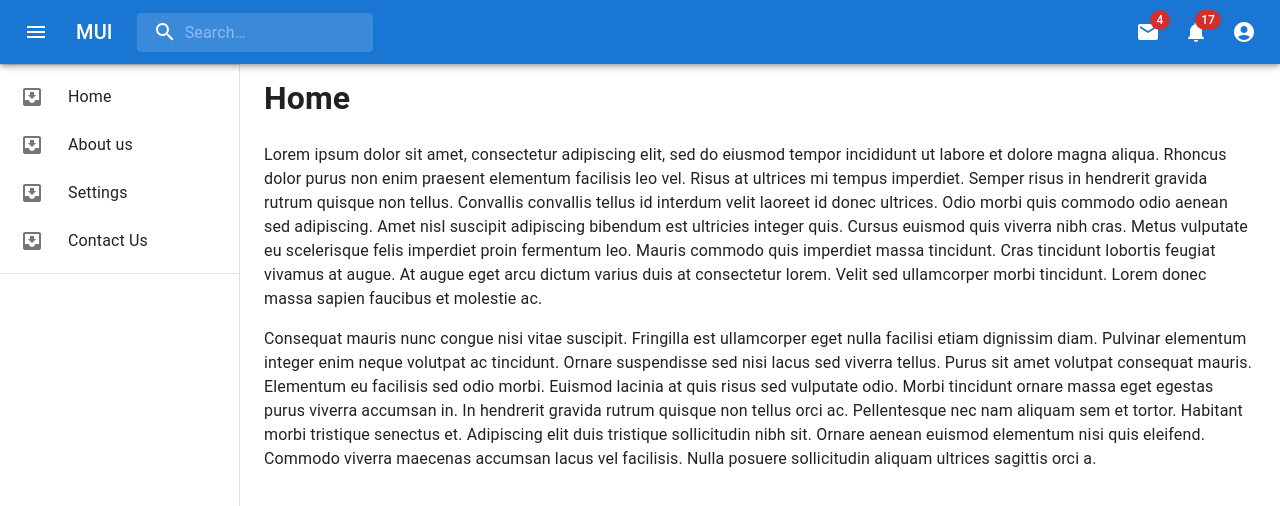
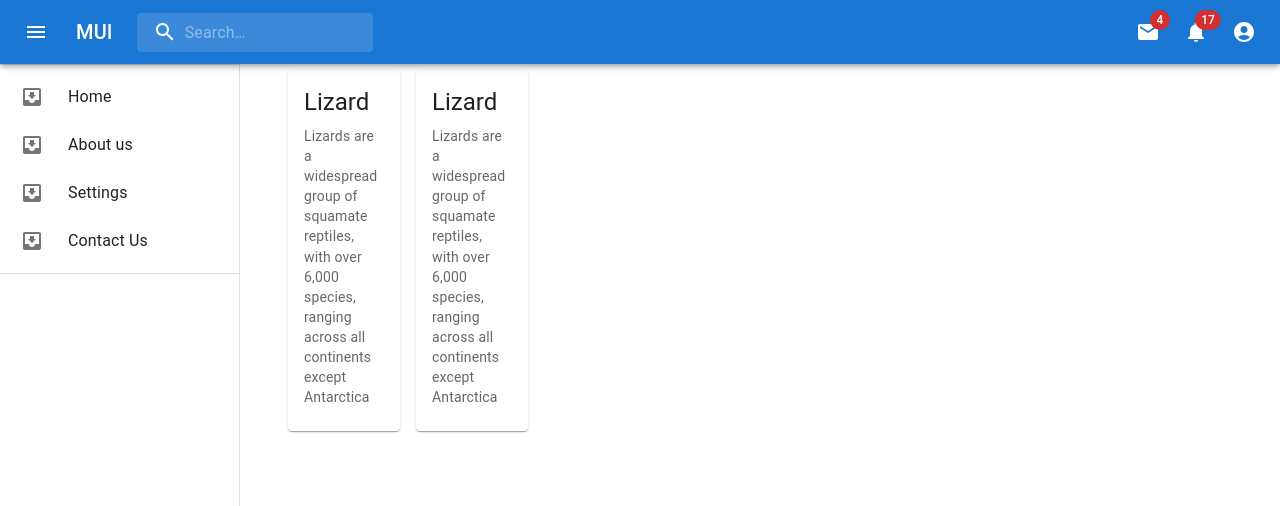
Before and after one commit to ravisingh2811/erp1-system, a React (Vite) app: page / in a window 1280 px wide. Shown: the top 506 px of the page. Built offline with nearby package versions, Linux system fonts and the light colour scheme.

Commit message:
some modification

```diff
--- a/package.json
+++ b/package.json
@@ -53,6 +53,7 @@
   "devDependencies": {
     "@vitejs/plugin-react": "^4.1.1",
     "jsdom": "^22.1.0",
+    "prettier-eslint": "^16.3.0",
     "vite": "^4.5.2",
     "vitest": "^0.34.6"
   }
--- a/src/pages/About.jsx
+++ b/src/pages/About.jsx
@@ -2,10 +2,12 @@
 import Sidebar from '../component/sidebar';
 import Typography from '@mui/material/Typography';
 import Box from '@mui/material/Box';
+import Navbar from '../component/Navbar';
 
 function About(){
     return(
        <>
+       <Navbar/>
        <Box sx={{display : "flex"}}>
        <Sidebar/>
         <Box component="main" sx={{ flexGrow: 1, p: 3 }}>
--- a/src/pages/Contact.jsx
+++ b/src/pages/Contact.jsx
@@ -2,10 +2,12 @@
 import Sidebar from '../component/sidebar';
 import Typography from '@mui/material/Typography';
 import Box from '@mui/material/Box';
+import Navbar from '../component/Navbar';
 
 function Contact(){
     return(
        <>
+       <Navbar/>
        <Box sx={{display : "flex"}}>
        <Sidebar/>
         <Box component="main" sx={{ flexGrow: 1, p: 3 }}>
--- a/src/pages/Home.jsx
+++ b/src/pages/Home.jsx
@@ -1,49 +1,59 @@
-import React from 'react';
-import Sidebar from '../component/sidebar';
-import Navbar from '../component/Navbar';
-import Typography from '@mui/material/Typography';
-import Box from '@mui/material/Box';
+import React from "react";
+import Sidebar from "../component/sidebar";
+import Navbar from "../component/Navbar";
+import Typography from "@mui/material/Typography";
+import Box from "@mui/material/Box";
+import Grid from "@mui/material/Grid";
+import Card from "@mui/material/Card";
+import CardActions from "@mui/material/CardActions";
+import CardContent from "@mui/material/CardContent";
+import Stack from '@mui/material/Stack';
 
-function Home(){
-    return(
-       <>
-       <Navbar/>
-       <Box sx={{display : "flex"}}>
-       <Sidebar/>
-        <Box component="main" sx={{ flexGrow: 1, p: 3 }}>
-        <h1 style={{ marginTop: '50px'}} > Home</h1>
-        <Typography paragraph>
-          Lorem ipsum dolor sit amet, consectetur adipiscing elit, sed do eiusmod
-          tempor incididunt ut labore et dolore magna aliqua. Rhoncus dolor purus non
-          enim praesent elementum facilisis leo vel. Risus at ultrices mi tempus
-          imperdiet. Semper risus in hendrerit gravida rutrum quisque non tellus.
-          Convallis convallis tellus id interdum velit laoreet id donec ultrices.
-          Odio morbi quis commodo odio aenean sed adipiscing. Amet nisl suscipit
-          adipiscing bibendum est ultricies integer quis. Cursus euismod quis viverra
-          nibh cras. Metus vulputate eu scelerisque felis imperdiet proin fermentum
-          leo. Mauris commodo quis imperdiet massa tincidunt. Cras tincidunt lobortis
-          feugiat vivamus at augue. At augue eget arcu dictum varius duis at
-          consectetur lorem. Velit sed ullamcorper morbi tincidunt. Lorem donec massa
-          sapien faucibus et molestie ac.
-        </Typography>
-        <Typography paragraph>
-          Consequat mauris nunc congue nisi vitae suscipit. Fringilla est ullamcorper
-          eget nulla facilisi etiam dignissim diam. Pulvinar elementum integer enim
-          neque volutpat ac tincidunt. Ornare suspendisse sed nisi lacus sed viverra
-          tellus. Purus sit amet volutpat consequat mauris. Elementum eu facilisis
-          sed odio morbi. Euismod lacinia at quis risus sed vulputate odio. Morbi
-          tincidunt ornare massa eget egestas purus viverra accumsan in. In hendrerit
-          gravida rutrum quisque non tellus orci ac. Pellentesque nec nam aliquam sem
-          et tortor. Habitant morbi tristique senectus et. Adipiscing elit duis
-          tristique sollicitudin nibh sit. Ornare aenean euismod elementum nisi quis
-          eleifend. Commodo viverra maecenas accumsan lacus vel facilisis. Nulla
-          posuere sollicitudin aliquam ultrices sagittis orci a.
-        </Typography>
-       </Box>
+function Home() {
+  return (
+    <>
+      <Navbar />
+      <Box height={70} />
+      <Box sx={{ display: "flex" }}>
+        <Sidebar />
+        <Box component="main" sx={{ flexGrow: 1, p: 3 }}></Box>
+        <Grid container spacing={2}>
+          <Grid item xs={6}>
+          <Stack spacing={2} direction="row">
+            <Card sx={{ maxWidth: 345 }}>
+              <CardContent>
+                <Typography gutterBottom variant="h5" component="div">
+                  Lizard
+                </Typography>
+                <Typography variant="body2" color="text.secondary">
+                  Lizards are a widespread group of squamate reptiles, with over
+                  6,000 species, ranging across all continents except Antarctica
+                </Typography>
+              </CardContent>
+            </Card>
+            <Card sx={{ maxWidth: 345 }}>
+              <CardContent>
+                <Typography gutterBottom variant="h5" component="div">
+                  Lizard
+                </Typography>
+                <Typography variant="body2" color="text.secondary">
+                  Lizards are a widespread group of squamate reptiles, with over
+                  6,000 species, ranging across all continents except Antarctica
+                </Typography>
+              </CardContent>
+            </Card>
+            </Stack>
+          </Grid>
+          <Grid item xs={6}></Grid>
+        </Grid>
+        <Box height={20} />
+        <Grid container spacing={2}>
+          <Grid item xs={6} md={8}></Grid>
+          <Grid item xs={6} md={4}></Grid>
+        </Grid>
       </Box>
-     </>
-
-    )
+    </>
+  );
 }
 
 export default Home;
--- a/src/pages/Setting.jsx
+++ b/src/pages/Setting.jsx
@@ -2,10 +2,12 @@
 import Sidebar from '../component/sidebar';
 import Typography from '@mui/material/Typography';
 import Box from '@mui/material/Box';
+import Navbar from '../component/Navbar';
 
 function Setting(){
     return(
        <>
+       <Navbar/>
        <Box sx={{display : "flex"}}>
        <Sidebar/>
         <Box component="main" sx={{ flexGrow: 1, p: 3 }}>
```
Also changed, not shown: 1 other file (tests, documents, lock files or other folders).
